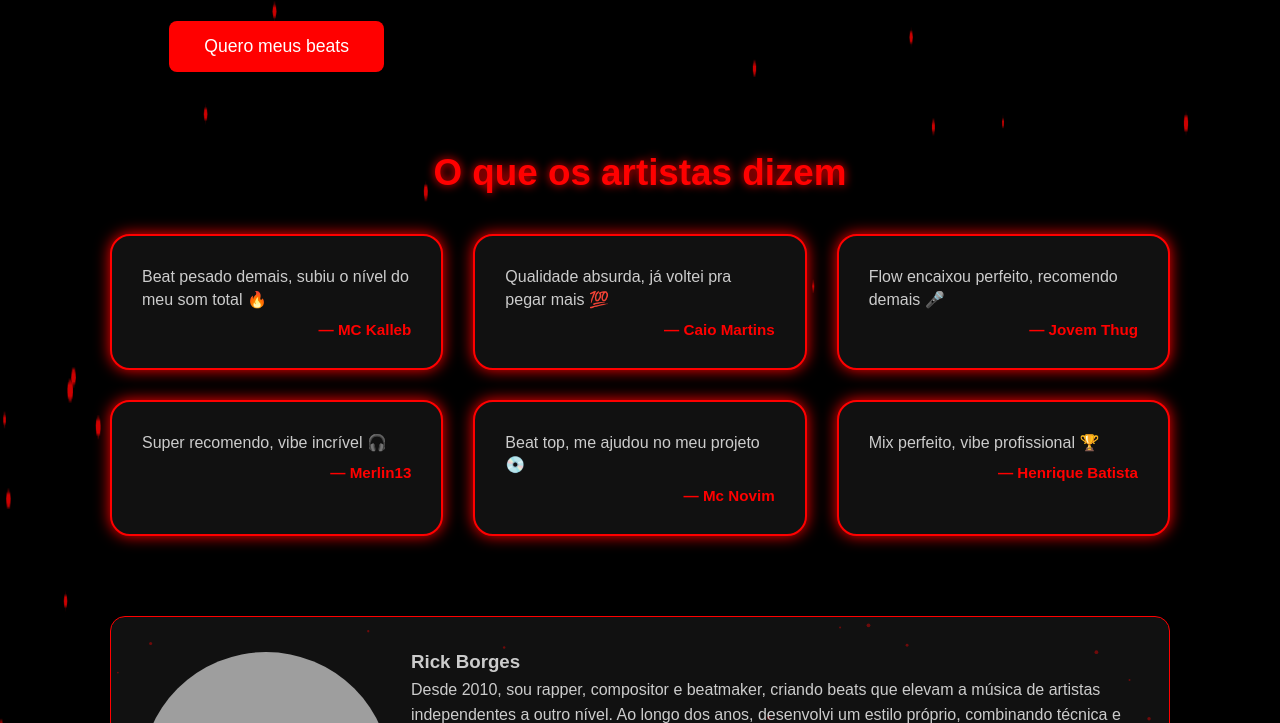
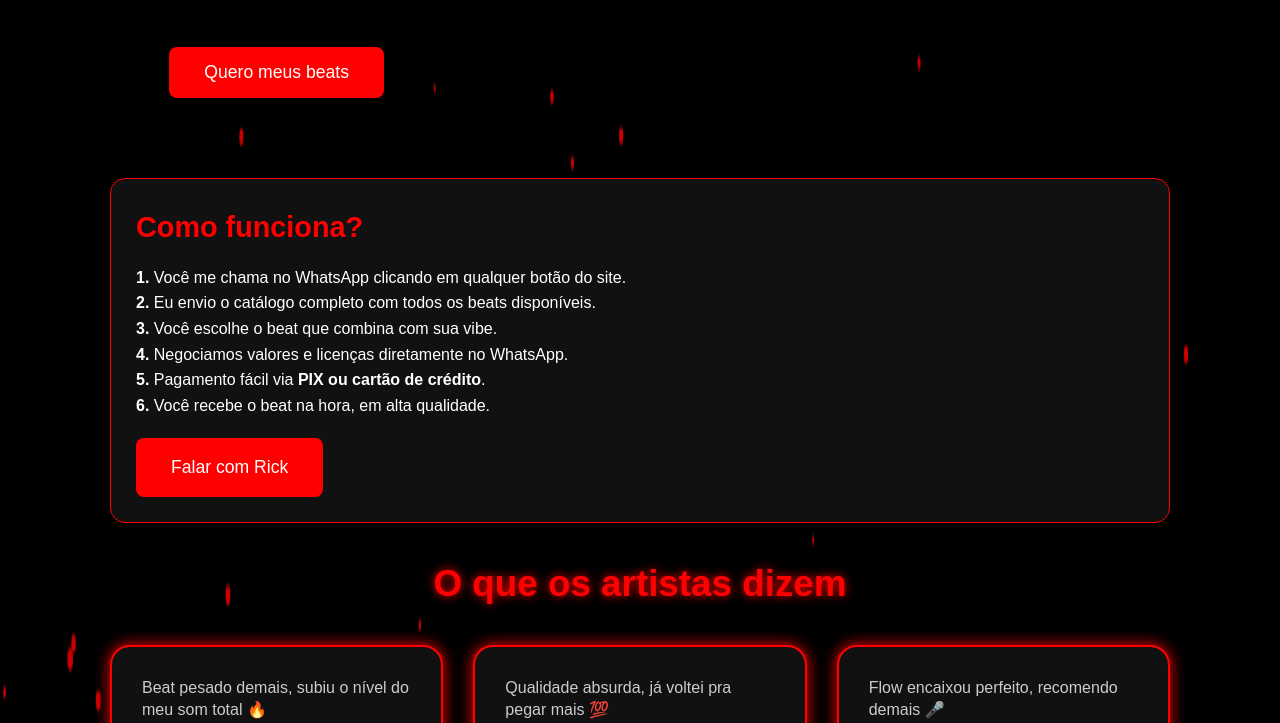
Before and after one commit to eurickborges/aura-trap-beats, a plain HTML site: page index.html in a window 1280 px wide. Shown: the part 1528-2251 px from the top of the page. Drawn offline with Linux system fonts and the light colour scheme; grey boxes are pictures that could not be loaded.

Commit message:
Add files via upload

```diff
--- a/index.html
+++ b/index.html
@@ -143,7 +143,7 @@ function trackWhatsApp() {
 </header>
 
 <div class="explanation">
-  <p>Sei como é difícil para um artista independente ter acesso a beats de qualidade para lançar seus trabalhos. Pensando nisso, criei este projeto visando oferecer beats profissionais com preço acessível, permitindo que qualquer artista possa elevar sua música ao próximo nível.</p>
+  <p>Sei como é difícil para um artista independente ter acesso a beats realmente profissionais para lançar seus projetos. Pensando nisso, criei o Aura Trap, um catálogo selecionado com beats de alta qualidade, criados por Rick Borges, produtor e artista desde 2010, oferecendo preços acessíveis e suporte direto pelo WhatsApp.</p>
 </div>
 
 <section class="hero">
@@ -231,6 +231,24 @@ function trackWhatsApp() {
   Quero meus beats
 </a>
 </section>
+<section class="explanation" style="margin-top:40px;">
+  <h2 style="color:#ff0000; margin-bottom:15px; font-size:1.8rem;">Como funciona?</h2>
+
+  <p><strong>1.</strong> Você me chama no WhatsApp clicando em qualquer botão do site.</p>
+  <p><strong>2.</strong> Eu envio o catálogo completo com todos os beats disponíveis.</p>
+  <p><strong>3.</strong> Você escolhe o beat que combina com sua vibe.</p>
+  <p><strong>4.</strong> Negociamos valores e licenças diretamente no WhatsApp.</p>
+  <p><strong>5.</strong> Pagamento fácil via <strong>PIX ou cartão de crédito</strong>.</p>
+  <p><strong>6.</strong> Você recebe o beat na hora, em alta qualidade.</p>
+
+  <a class="btn"
+     style="margin-top:20px; display:inline-block;"
+     href="https://wa.me/5533984166709?text=Fala%20Rick!%20Quero%20ver%20o%20cat%C3%A1logo.%20Meu%20nome%20art%C3%ADstico%20%C3%A9:"
+     target="_blank">
+    Falar com Rick
+  </a>
+</section>
+
 
 <section class="testimonials">
   <h2>O que os artistas dizem</h2>
```
